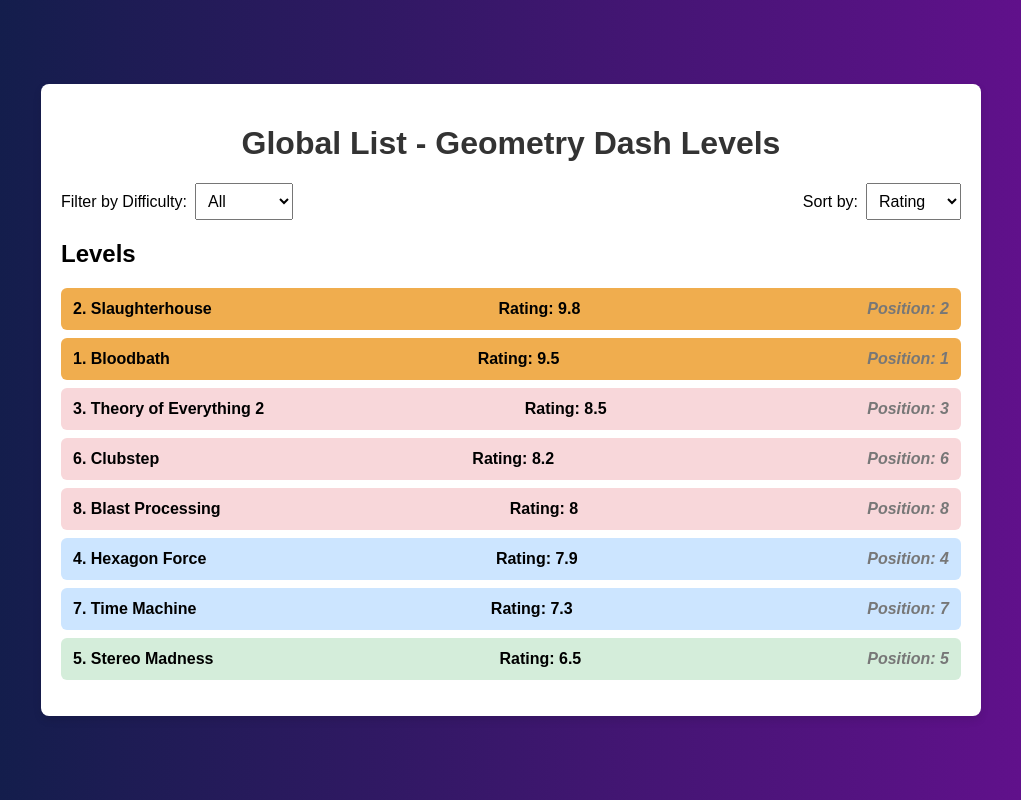
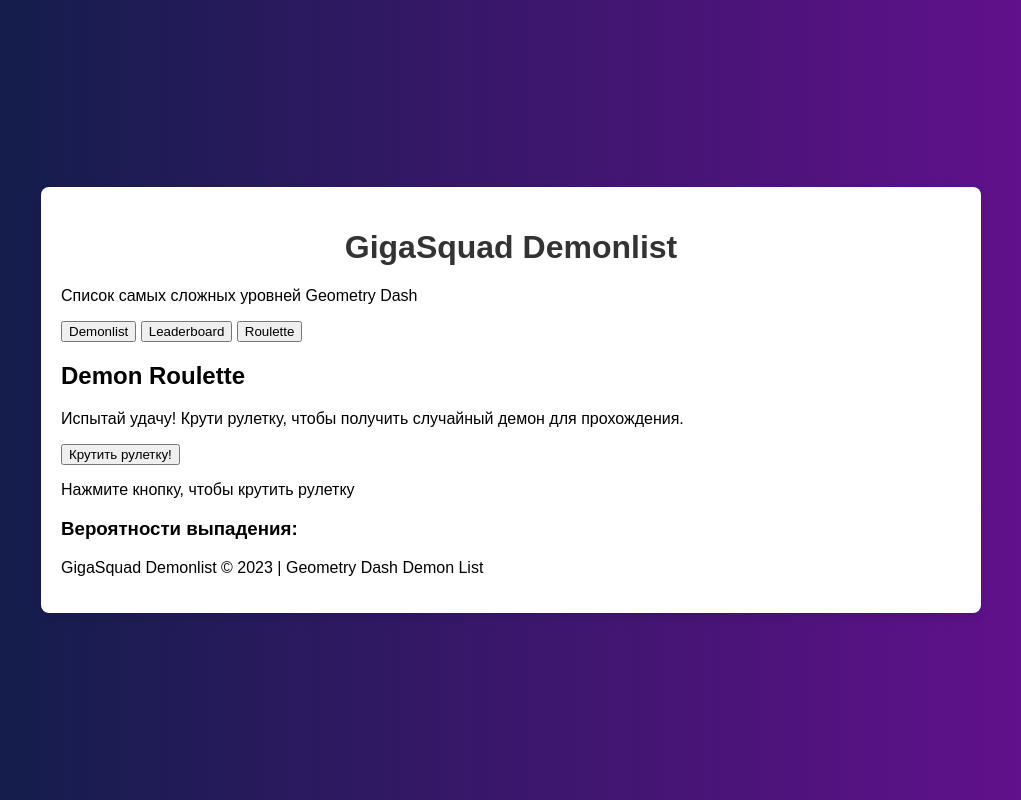
Before and after one commit to Muhichivsky/GS_L1, a plain HTML site: page index.html in a window 1280 px wide. Shown: the whole page, without its empty margins (129-1150 px from the left). Drawn offline with Linux system fonts and the light colour scheme.

Commit message:
Update index.html

```diff
--- a/index.html
+++ b/index.html
@@ -3,47 +3,61 @@
 <head>
     <meta charset="UTF-8">
     <meta name="viewport" content="width=device-width, initial-scale=1.0">
-  <title>Global List - Geometry Dash Levels</title>
+    <title>GigaSquad Demonlist</title>
     <link rel="stylesheet" href="style.css">
 </head>
 <body>
     <div class="container">
-    <h1>Global List - Geometry Dash Levels</h1>
+        <header>
+            <h1>GigaSquad Demonlist</h1>
+            <p class="subtitle">Список самых сложных уровней Geometry Dash</p>
+        </header>
 
-    <!-- Фильтры -->
-    <div class="filters">
-      <div class="filter">
-        <label for="difficulty">Filter by Difficulty:</label>
-        <select id="difficulty">
-          <option value="all">All</option>
-          <option value="easy">Easy</option>
-          <option value="normal">Normal</option>
-          <option value="hard">Hard</option>
-          <option value="extreme">Extreme</option>
-        </select>
+        <div class="tabs">
+            <button class="tab active" onclick="switchTab('demonlist')">Demonlist</button>
+            <button class="tab" onclick="switchTab('leaderboard')">Leaderboard</button>
+            <button class="tab" onclick="switchTab('roulette')">Roulette</button>
         </div>
 
-      <div class="filter">
-        <label for="sort">Sort by:</label>
-        <select id="sort">
-          <option value="rating">Rating</option>
-          <option value="position">Position</option>
-        </select>
+        <div id="demonlist" class="content active">
+            <!-- Demonlist content will be populated by JavaScript -->
+        </div>
+
+        <div id="leaderboard" class="content">
+            <!-- Leaderboard content will be populated by JavaScript -->
+        </div>
+
+        <div id="roulette" class="content">
+            <div class="roulette-container">
+                <h2>Demon Roulette</h2>
+                <p>Испытай удачу! Крути рулетку, чтобы получить случайный демон для прохождения.</p>
+
+                <div class="roulette-wheel" id="rouletteWheel">
+                    <div class="roulette-pointer"></div>
+                </div>
+
+                <button class="spin-button" id="spinButton">Крутить рулетку!</button>
+
+                <div class="roulette-result" id="rouletteResult">
+                    <p>Нажмите кнопку, чтобы крутить рулетку</p>
+                </div>
+
+                <h3>Вероятности выпадения:</h3>
+                <div class="probability-list" id="probabilityList">
+                    <!-- Probability list will be populated by JavaScript -->
+                </div>
             </div>
         </div>
 
-    <!-- Список уровней -->
-    <div class="levels-list">
-      <h2>Levels</h2>
-      <ul id="levels">
-        <!-- Уровни будут динамически добавляться здесь -->
-      </ul>
-    </div>
+        <footer>
+            <p>GigaSquad Demonlist &copy; 2023 | Geometry Dash Demon List</p>
+        </footer>
     </div>
 
-  <script src="script.js"></script>
+    <script src="Demonlist.js"></script>
+    <script src="Leaderboard.js"></script>
+    <script src="Roulette.js"></script>
+    <script src="LevelDetails.js"></script>
+    <script src="main.js"></script>
 </body>
 </html>
-
-<link rel="stylesheet" href="style.css">
-<script src="script.js"></script>
```
Lines whose indentation alone changed are shown as unchanged.
